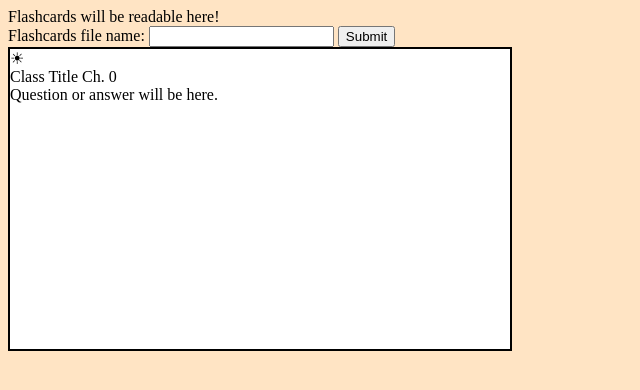
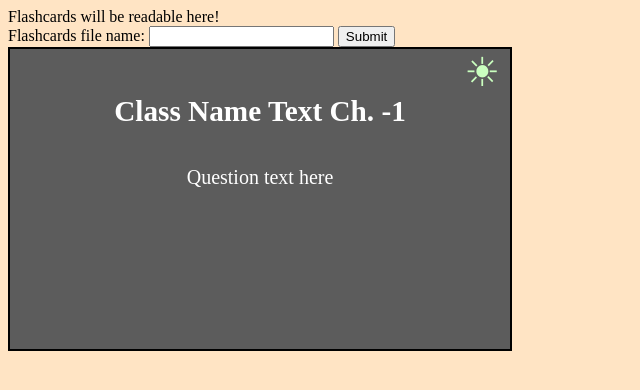
Before and after one commit to JohnsonHarleyR/create-flashcard-files, a plain HTML site: page index.html in a window 1280 px wide. Shown: the whole page, without its empty margins (0-640 px from the left). Drawn offline with Linux system fonts and the light colour scheme.

Commit message:
Flashcard is more styled and now flips sides from question to answer when you click it.

```diff
--- a/index.html
+++ b/index.html
@@ -13,10 +13,10 @@
     <input type="text" id="fileName" name="fileName">
     <button id="fileNameButton">Submit</button>
     <br>
-    <div id="flashcard">
+    <div id="flashcard" onclick="flipSide()">
         <div id="symbol">symbol test</div>
         <div id="nameAndChapter">
-            <span id="className">Class Title</span> Ch. <span id="chapterNumber">0</span>
+            <h3><span id="className">Class Title</span> Ch. <span id="chapterNumber">0</span></h3>
         </div>
         <div id="questionOrAnswer">Question or answer will be here.</div>
     </div>
@@ -30,7 +30,7 @@
         let symbolColor = "#caffbf";
         let question = "Question text here";
         let answer = "answer text here";
-        let isQuestionSide = true;
+        let sideToShow = 0;
 
         let flashCardSymbol = document.getElementById("symbol");
         let classNameText = document.getElementById("className");
@@ -39,6 +39,17 @@
 
         // On initial load
         flashCardSymbol.textContent = symbolCode;
+        flashCardSymbol.style.color = symbolColor;
+        classNameText.textContent = className;
+        chapterNumberText.textContent = chapterNumber;
+        questionOrAnswerText.textContent = sideToShow === 0 ? question : answer;
+
+        function flipSide() {
+            console.log("flip side");
+            sideToShow = sideToShow === 0 ? 1 : 0;
+            questionOrAnswerText.textContent = sideToShow === 0 ? question : answer;
+        }
+
     </script>
 </body>
 </html>
--- a/style.css
+++ b/style.css
@@ -6,5 +6,28 @@ body {
     width: 500px;
     height: 300px;
     border: 2px solid black;
-    background-color: white;
+    background-color: #5c5c5c;
+    color: white;
+    position: fixed;
 }
+
+#symbol {
+    font-size: 40px;
+    text-align: right;
+    padding-right: 10px;
+}
+
+#nameAndChapter {
+    text-align: center;
+    font-size: 25px;
+    margin-top: -30px;
+    left: 0;
+    right: 0;
+    position: absolute;
+}
+
+#questionOrAnswer {
+    text-align: center;
+    padding-top: 70px;
+    font-size: 20px;
+}
```
